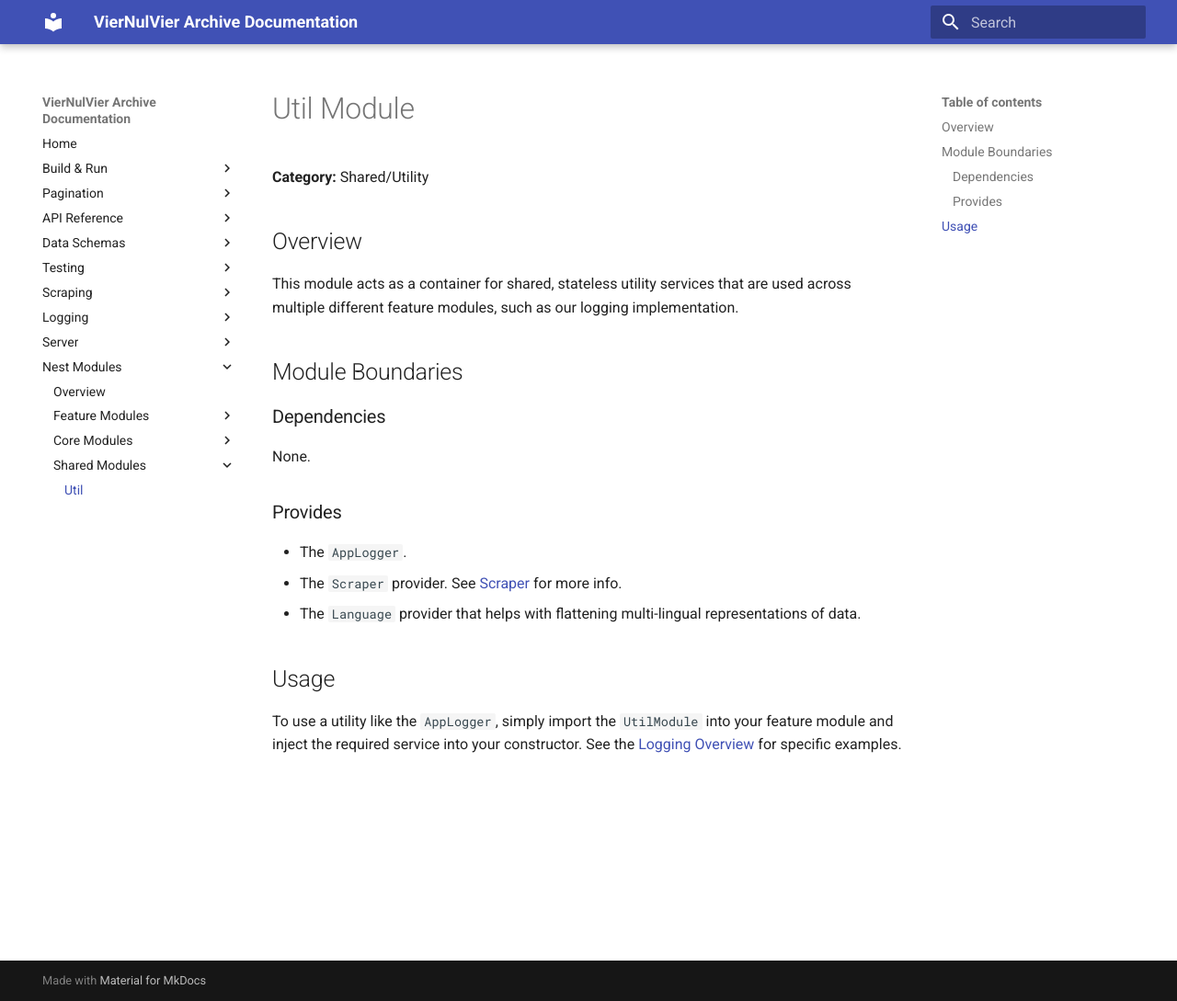
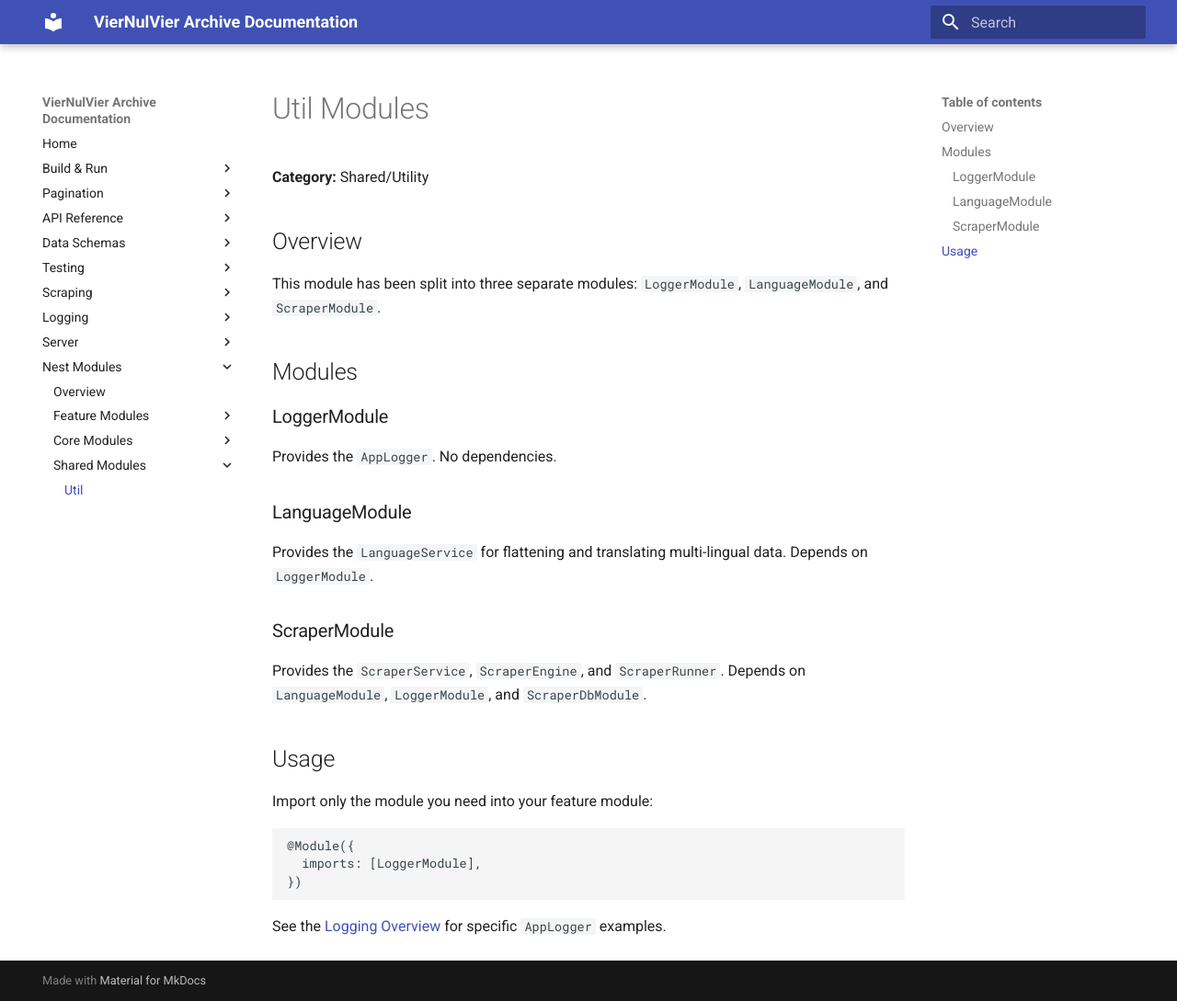
Before and after one commit to SELab-2/viernulvier-4, an MkDocs documentation site: the page built from docs/modules/util.md, in a window 1280 px wide and 1089 px high. Shown: the whole window at 92% size. Built offline with MkDocs 1.6.1 and Material for MkDocs 9.7.7, drawn with Linux system fonts in a browser that asks for light colours; the version menu is left out.

Commit message:
apply changes

````diff
--- a/docs/modules/util.md
+++ b/docs/modules/util.md
@@ -1,23 +1,34 @@
-# Util Module
+# Util Modules
 
 **Category:** Shared/Utility
 
 ## Overview
 
-This module acts as a container for shared, stateless utility services that are used across multiple different feature modules, such as our logging implementation.
+This module has been split into three separate modules: `LoggerModule`, `LanguageModule`, and `ScraperModule`.
 
-## Module Boundaries
+## Modules
 
-### Dependencies
+### LoggerModule
 
-None.
+Provides the `AppLogger`. No dependencies.
 
-### Provides
+### LanguageModule
 
-* The `AppLogger`.
-* The `Scraper` provider. See [Scraper](../scraping/index.md) for more info.
-* The `Language` provider that helps with flattening multi-lingual representations of data.
+Provides the `LanguageService` for flattening and translating multi-lingual data. Depends on `LoggerModule`.
+
+### ScraperModule
+
+Provides the `ScraperService`, `ScraperEngine`, and `ScraperRunner`. Depends on `LanguageModule`, `LoggerModule`, and
+`ScraperDbModule`.
 
 ## Usage
 
-To use a utility like the `AppLogger`, simply import the `UtilModule` into your feature module and inject the required service into your constructor. See the [Logging Overview](../logging.md) for specific examples.
+Import only the module you need into your feature module:
+
+```typescript
+@Module({
+  imports: [LoggerModule],
+})
+```
+
+See the [Logging Overview](../logging.md) for specific `AppLogger` examples.
````
Also changed, not shown: docs/server/backend.md (+11 -10 lines), 3 other files.
